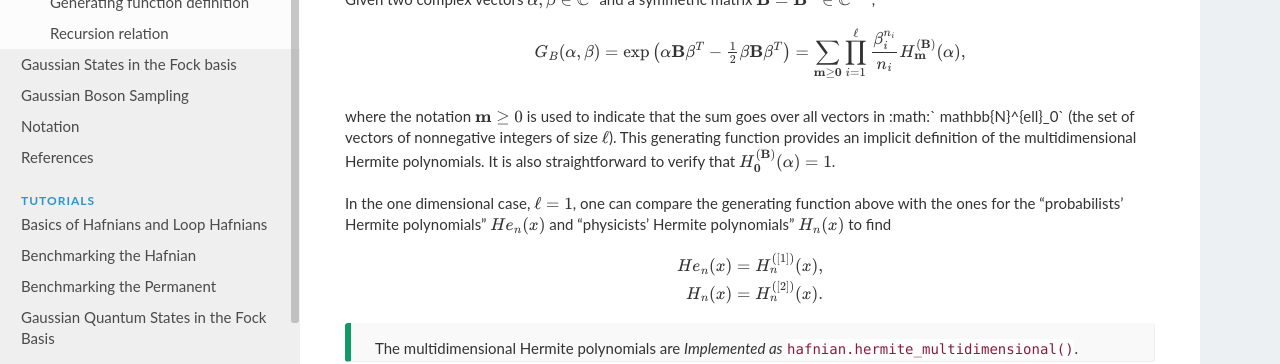
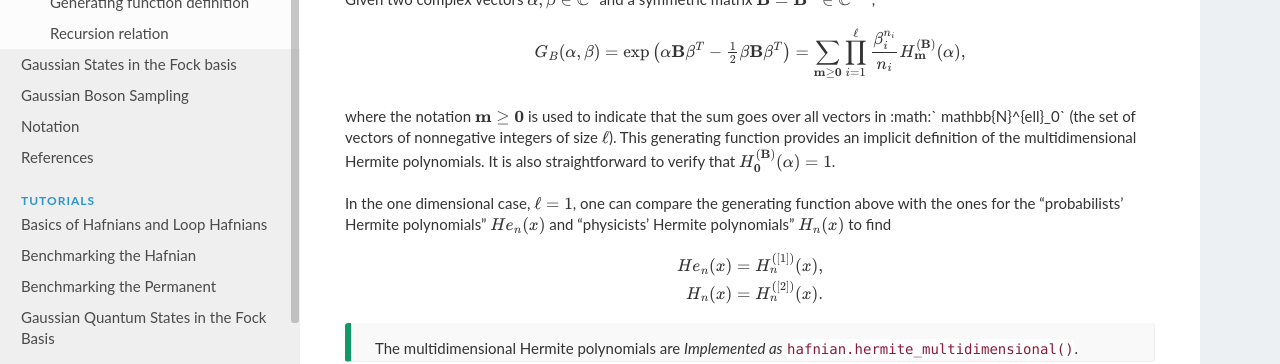
Before and after one commit to XanaduAI/thewalrus, a Sphinx documentation site: the page built from docs/hermite.rst, in a window 1280 px wide and 900 px high. Shown: the part 438-802 px from the top of the window. Built offline with Sphinx 7.4.7, drawn with Linux system fonts in a browser that asks for light colours; nearby versions of some CDN libraries; pages that are not in the unit, such as notebooks, are missing from menus; cross-references to code outside the pages are shown as plain code.

Commit message:
Update hermite.rst
Minor typo corrected

```diff
--- a/docs/hermite.rst
+++ b/docs/hermite.rst
@@ -21,7 +21,7 @@ Given two complex vectors :math:`\alpha,\beta \in \mathbb{C}^\ell` and a symmetr
 .. math::
     G_B(\alpha,\beta) = \exp\left( \alpha \mathbf{B} \beta^T - \tfrac{1}{2}\beta \mathbf{B} \beta^T\right) = \sum_{\mathbf{m} \geq \mathbf{0}} \prod_{i=1}^{\ell} \frac{\beta_i^{n_i}}{n_i} H_{\mathbf{m}}^{(\mathbf{B})}(\alpha),
 
-where the notation :math:`\mathbf{m} \geq 0` is used to indicate that the sum goes over all vectors  in :math:` \mathbb{N}^{\ell}_0` (the set of vectors of nonnegative integers of size :math:`\ell`). This generating function provides an implicit definition of the multidimensional Hermite polynomials.
+where the notation :math:`\mathbf{m} \geq \mathbf{0}` is used to indicate that the sum goes over all vectors  in :math:` \mathbb{N}^{\ell}_0` (the set of vectors of nonnegative integers of size :math:`\ell`). This generating function provides an implicit definition of the multidimensional Hermite polynomials.
 It is also straightforward to verify that :math:`H_{\mathbf{0}}^{(\mathbf{B})}(\alpha) = 1`.
 
 In the one dimensional case, :math:`\ell=1`, one can compare the generating function above with the ones for the "probabilists' Hermite polynomials" :math:`He_n(x)` and "physicists' Hermite polynomials" :math:`H_n(x)` to find
```
